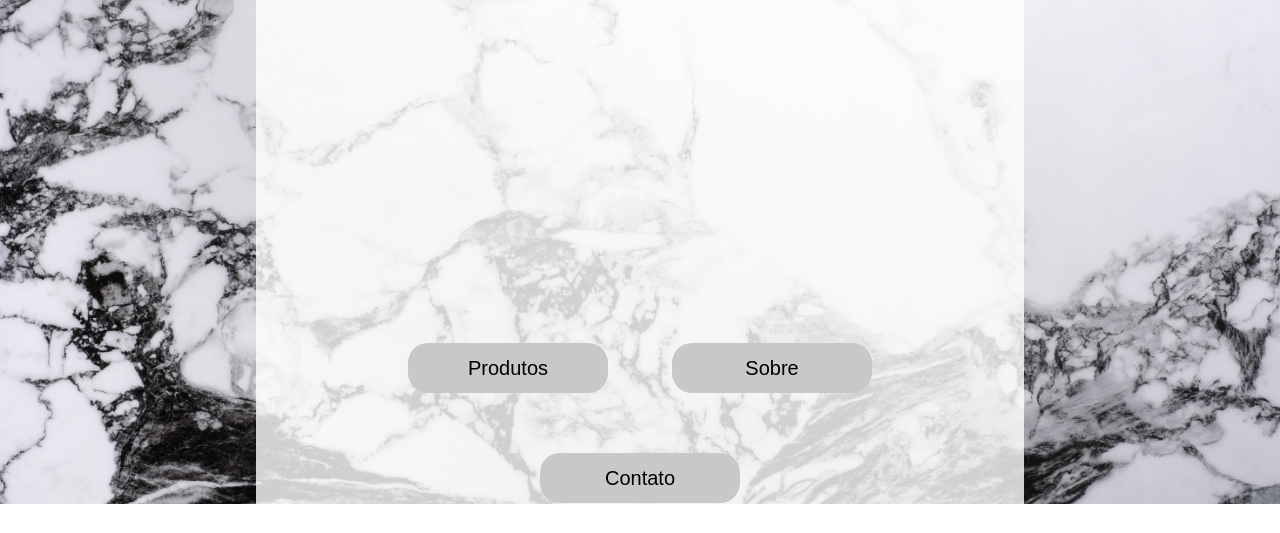
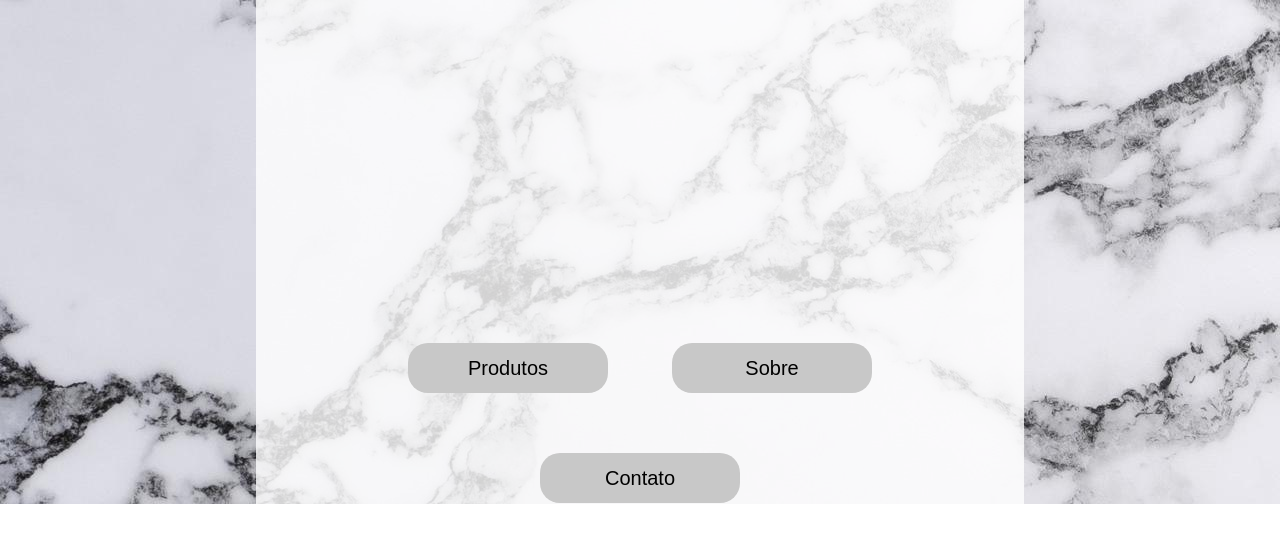
Before and after one commit to Carlos-xd146/Marmoraria, a plain HTML site: page Marmoraria/Paginaprincipal.html in a window 1280 px wide. Shown: the part 296-829 px from the top of the page. Drawn offline with Linux system fonts and the light colour scheme.

Commit message:
Mudei CSS da imagem de fundo e as imagens do produto de lugar

```diff
--- a/Marmoraria/CSS/CSS-PagPrincipal/PagPrincipal.css
+++ b/Marmoraria/CSS/CSS-PagPrincipal/PagPrincipal.css
@@ -1,4 +1,4 @@
-body, html {
+body{
     margin: 0;
     padding: 0;
 
@@ -8,19 +8,21 @@ body, html {
     height: 100vh;
     width: 100%;
     position: relative;
-
+    background-image: url("../../IMG/Pagprincipal/marmorefundo.jpg");
 }
-.fundo img{
+/* .fundo img{
     height: 100vh;
     width: 100%;
-    object-fit: cover; /* Faz a imagem cobrir toda a tela sem distorcer */
+    object-fit: cover;
     animation-name: fundo;
     animation-duration: 3s;
-}
+} */
 @keyframes fundo{
     from {height: 0vh;}
     to {height: 100vh;}
 }
+
+
 
 
 .container {
--- a/Marmoraria/Paginaprincipal.html
+++ b/Marmoraria/Paginaprincipal.html
@@ -10,7 +10,7 @@
 
 <body>
     <div class="fundo">
-        <img src="IMG/Pagprincipal/marmorefundo.jpg" alt="planodefundo">
+        <!-- <img src="IMG/Pagprincipal/marmorefundo.jpg" alt="planodefundo"> -->
 
         <div class="container">
             <div class="container-title">
```
Also changed, not shown: Marmoraria/IMG/Produtos/Bege.jpg (added), Marmoraria/IMG/Produtos/Cinza.jpg (added), Marmoraria/IMG/Produtos/Dallas.jpg (added), Marmoraria/IMG/Produtos/Marrom.jpg (added), 1 other file.
